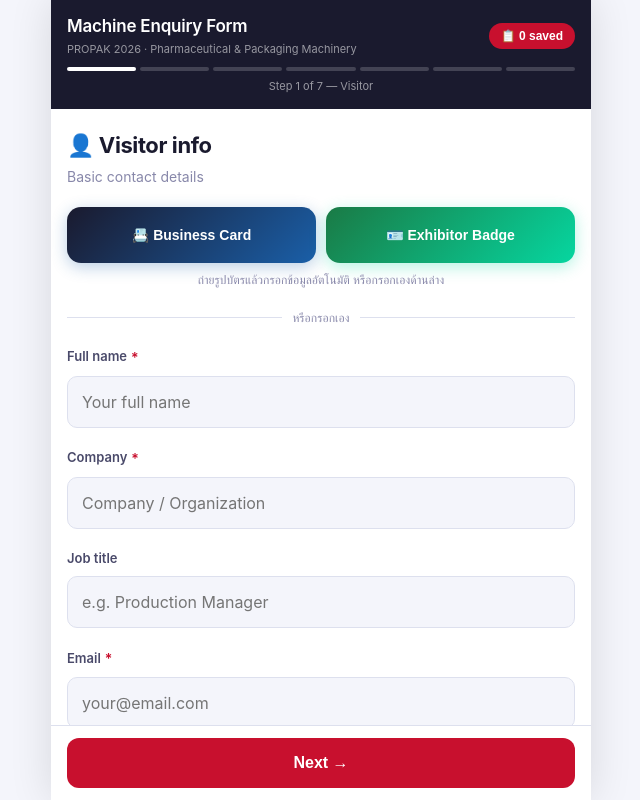
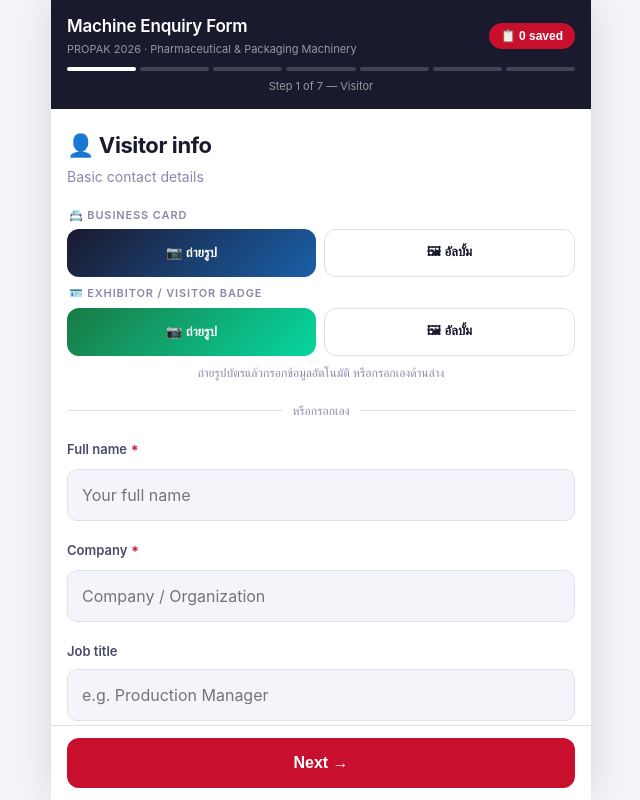
Before and after one commit to pattarasak99/propak2026, a website: page index.html in a window 1280 px wide. Shown: the whole page, without its empty margins (319-959 px from the left). Drawn offline with Linux system fonts and the light colour scheme.

Commit message:
Update index.html

```diff
--- a/index.html
+++ b/index.html
@@ -163,17 +163,35 @@ body{font-family:-apple-system,BlinkMacSystemFont,'Segoe UI',sans-serif;backgrou
 
       <!-- SCAN CARD BUTTON -->
       <div style="margin-bottom:20px">
-        <div style="display:flex;gap:10px;margin-bottom:8px">
-          <button onclick="quickScan('biz')"
-            style="flex:1;height:56px;background:linear-gradient(135deg,#1a1a2e,#1a5fa8);color:white;border:none;border-radius:14px;font-size:14px;font-weight:700;cursor:pointer;display:flex;align-items:center;justify-content:center;gap:8px;box-shadow:0 4px 16px rgba(26,95,168,0.3)">
-            📇 Business Card
-          </button>
-          <button onclick="quickScan('badge')"
-            style="flex:1;height:56px;background:linear-gradient(135deg,#1a7a45,#06d6a0);color:white;border:none;border-radius:14px;font-size:14px;font-weight:700;cursor:pointer;display:flex;align-items:center;justify-content:center;gap:8px;box-shadow:0 4px 16px rgba(6,214,160,0.3)">
-            🪪 Exhibitor Badge
-          </button>
+        <!-- Business Card row -->
+        <div style="margin-bottom:8px">
+          <div style="font-size:11px;font-weight:600;color:var(--muted);text-transform:uppercase;letter-spacing:0.08em;margin-bottom:6px;padding-left:2px">📇 Business Card</div>
+          <div style="display:flex;gap:8px">
+            <button onclick="quickScan('biz','cam')"
+              style="flex:1;height:48px;background:linear-gradient(135deg,#1a1a2e,#1a5fa8);color:white;border:none;border-radius:12px;font-size:13px;font-weight:700;cursor:pointer;display:flex;align-items:center;justify-content:center;gap:6px">
+              📷 ถ่ายรูป
+            </button>
+            <button onclick="quickScan('biz','album')"
+              style="flex:1;height:48px;background:white;color:var(--ink);border:1.5px solid var(--border);border-radius:12px;font-size:13px;font-weight:700;cursor:pointer;display:flex;align-items:center;justify-content:center;gap:6px">
+              🖼 อัลบั้ม
+            </button>
+          </div>
         </div>
-        <div style="text-align:center;font-size:12px;color:var(--muted)">ถ่ายรูปบัตรแล้วกรอกข้อมูลอัตโนมัติ หรือกรอกเองด้านล่าง</div>
+        <!-- Exhibitor Badge row -->
+        <div style="margin-bottom:8px">
+          <div style="font-size:11px;font-weight:600;color:var(--muted);text-transform:uppercase;letter-spacing:0.08em;margin-bottom:6px;padding-left:2px">🪪 Exhibitor / Visitor Badge</div>
+          <div style="display:flex;gap:8px">
+            <button onclick="quickScan('badge','cam')"
+              style="flex:1;height:48px;background:linear-gradient(135deg,#1a7a45,#06d6a0);color:white;border:none;border-radius:12px;font-size:13px;font-weight:700;cursor:pointer;display:flex;align-items:center;justify-content:center;gap:6px">
+              📷 ถ่ายรูป
+            </button>
+            <button onclick="quickScan('badge','album')"
+              style="flex:1;height:48px;background:white;color:var(--ink);border:1.5px solid var(--border);border-radius:12px;font-size:13px;font-weight:700;cursor:pointer;display:flex;align-items:center;justify-content:center;gap:6px">
+              🖼 อัลบั้ม
+            </button>
+          </div>
+        </div>
+        <div style="text-align:center;font-size:12px;color:var(--muted);margin-top:4px">ถ่ายรูปบัตรแล้วกรอกข้อมูลอัตโนมัติ หรือกรอกเองด้านล่าง</div>
       </div>
 
       <!-- Quick scan progress (inline) -->
@@ -195,8 +213,8 @@ body{font-family:-apple-system,BlinkMacSystemFont,'Segoe UI',sans-serif;backgrou
       </div>
 
       <!-- Hidden file input for quick scan -->
-      <input type="file" id="qs-file" accept="image/*" style="display:none" onchange="handleQuickScan(event)">
-      <input type="file" id="qs-file-gallery" accept="image/*" style="display:none" onchange="handleQuickScan(event)">
+      <input type="file" id="qs-file-cam" accept="image/*" capture="environment" style="display:none" onchange="handleQuickScan(event)">
+      <input type="file" id="qs-file-album" accept="image/*" style="display:none" onchange="handleQuickScan(event)">
 
       <div style="display:flex;align-items:center;gap:10px;margin-bottom:20px">
         <div style="flex:1;height:1px;background:var(--border)"></div>
@@ -892,9 +910,13 @@ let qsData={};
 
 let qsScanMode = 'biz'; // 'biz' or 'badge'
 
-function quickScan(mode){
+function quickScan(mode, source){
   qsScanMode = mode || 'biz';
-  document.getElementById('qs-file').click();
+  if(source === 'album'){
+    document.getElementById('qs-file-album').click();
+  } else {
+    document.getElementById('qs-file-cam').click();
+  }
 }
 
 async function handleQuickScan(e){
```
